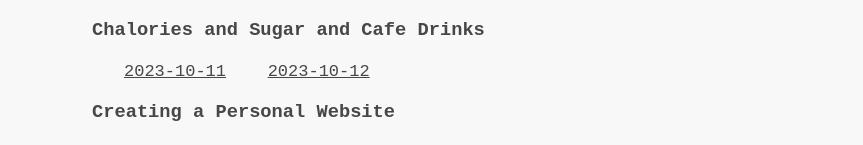
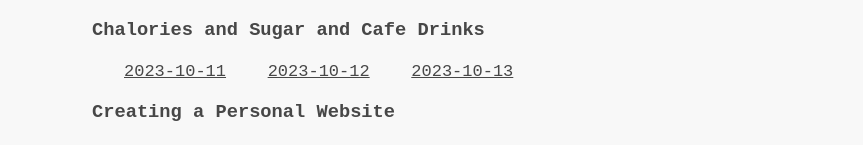
Before and after one commit to Chamomile-Cat/Personal-Website_Final, a plain HTML site: page codingprojects.html in a window 1280 px wide. Shown: the part 216-361 px from the top of the page, without its empty margins (208-1071 px from the left). Drawn offline with Linux system fonts and the light colour scheme.

Commit message:
Added link to 2023-10-13 page for Project Calories and Sugar (forgot to add link yesterday)

```diff
--- a/codingprojects.html
+++ b/codingprojects.html
@@ -26,6 +26,7 @@
       <h3>Chalories and Sugar and Cafe Drinks</h3>
       <a id="date" href="./Coding Projects/Chalories and Sugar in Cafe Drinks/2023-10-11.html">2023-10-11</a>
       <a id="date" href="./Coding Projects/Chalories and Sugar in Cafe Drinks/2023-10-12.html">2023-10-12</a>
+      <a id="date" href="./Coding Projects/Chalories and Sugar in Cafe Drinks/2023-10-13.html">2023-10-13</a>
 
 
       <h3>Creating a Personal Website</h3>
```
